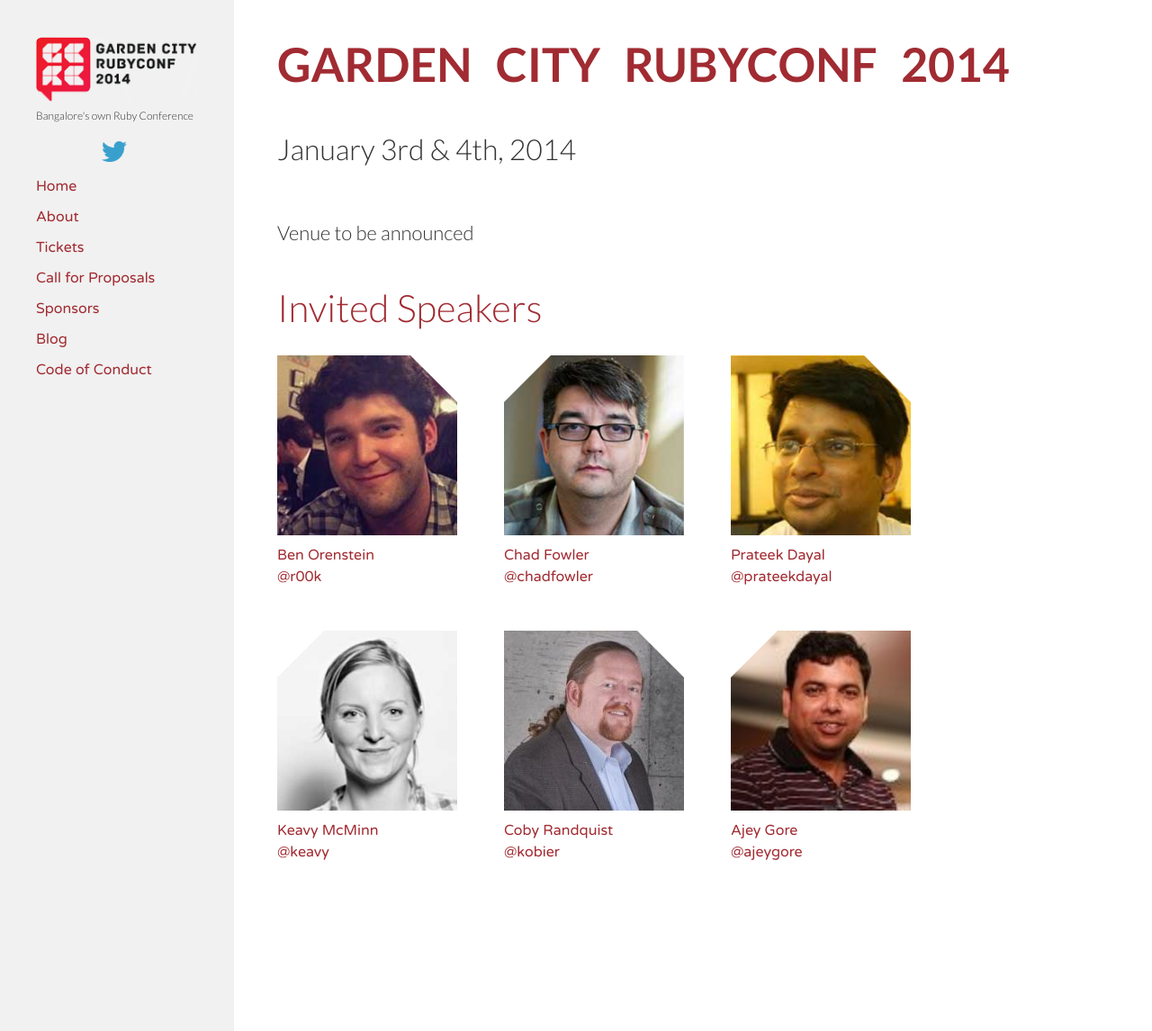
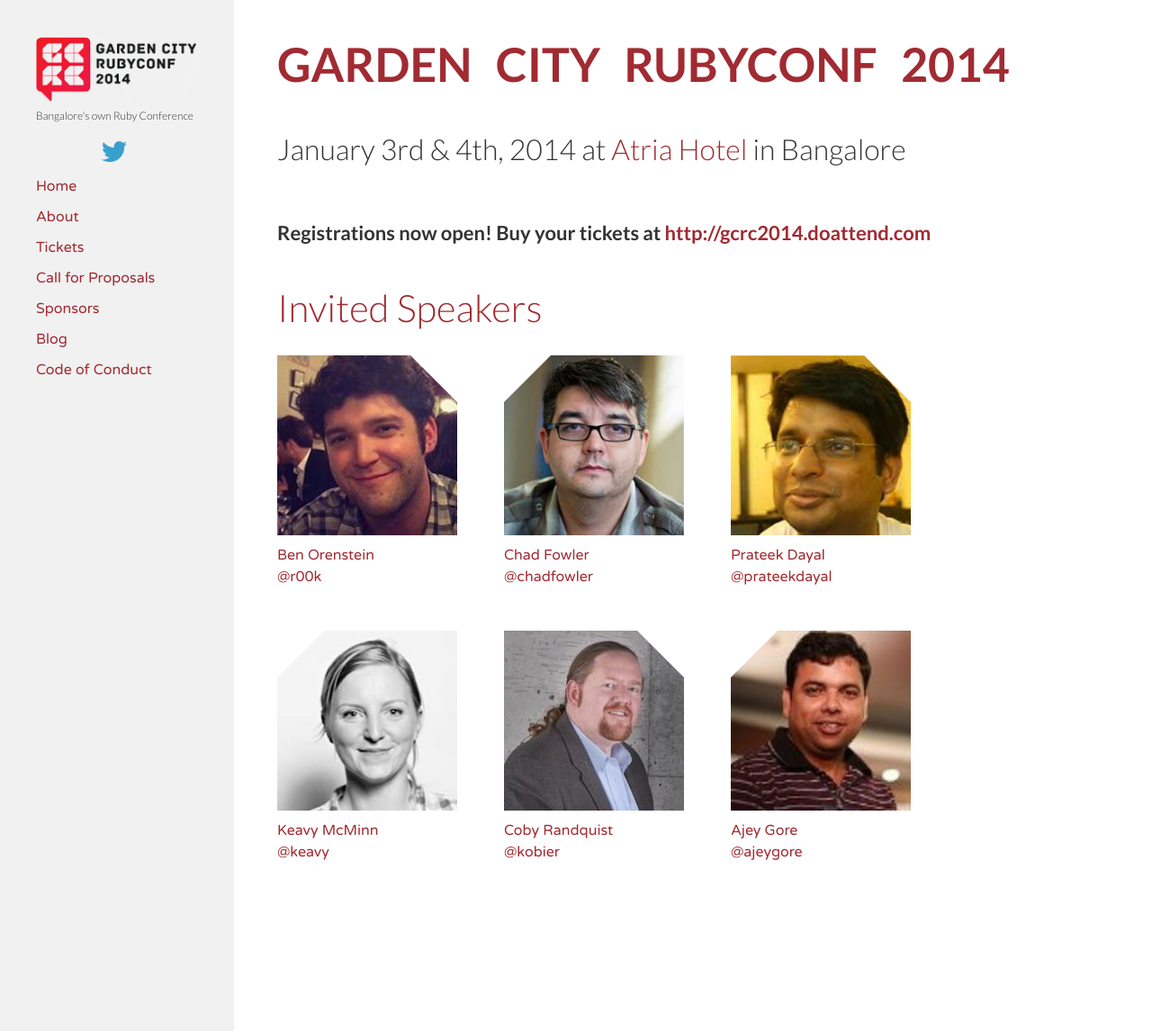
Before and after one commit to GardenCityRuby/GCRC2014, a Jekyll site: the page built from index.html, in a window 1280 px wide and 1146 px high. Shown: the whole window at 90% size. Built offline with Jekyll 4.4.1, drawn with Linux system fonts in a browser that asks for light colours; nearby versions of some CDN libraries.

Commit message:
Added link to registrations & mentioned hotel

```diff
--- a/index.html
+++ b/index.html
@@ -7,8 +7,8 @@
 ---
 
 
-<h3>January 3rd & 4th, 2014</h3>
-<h4>Venue to be announced</h4>
+<h3>January 3rd & 4th, 2014 at <a href="http://www.atriahotel.com" target="_blank">Atria Hotel</a> in Bangalore</h3>
+<h4><b>Registrations now open! Buy your tickets at <a href="http://gcrc2014.doattend.com" target="_blank">http://gcrc2014.doattend.com</a></b></h4>
 
 <article class="speakers">
 <h2><a href="#">Invited Speakers</a></h2>
```
